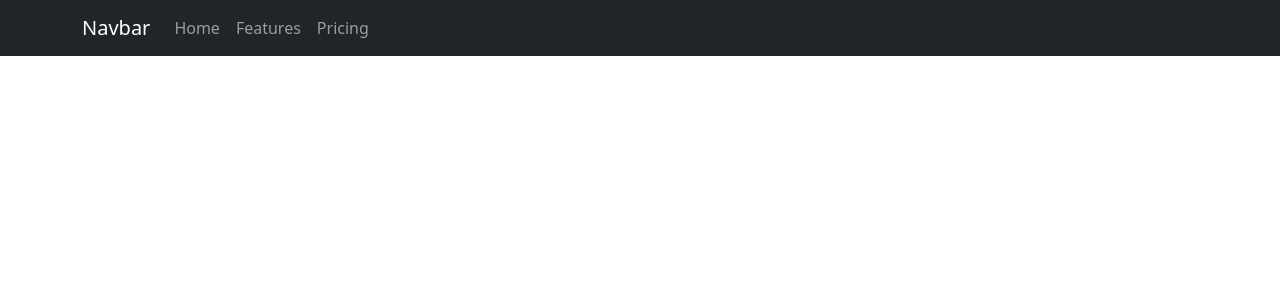
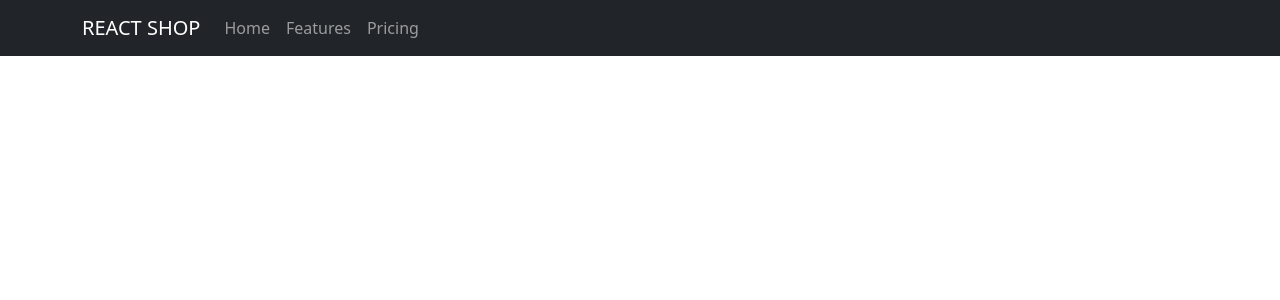
Before and after one commit to hyungeerhee/frontend-skillstack, a React (Vite) app in the folder react/shop/: page / in a window 1280 px wide. Shown: the top 300 px of the page. Built offline with nearby package versions, Linux system fonts and the light colour scheme.

Commit message:
shoppingmall name change

```diff
--- a/react/shop/src/App.jsx
+++ b/react/shop/src/App.jsx
@@ -9,7 +9,7 @@ function App() {
     <div>
       <Navbar bg="dark" data-bs-theme="dark">
         <Container>
-          <Navbar.Brand href="#home">Navbar</Navbar.Brand>
+          <Navbar.Brand href="#home">REACT SHOP</Navbar.Brand>
           <Nav className="me-auto">
             <Nav.Link href="#home">Home</Nav.Link>
             <Nav.Link href="#features">Features</Nav.Link>
```
